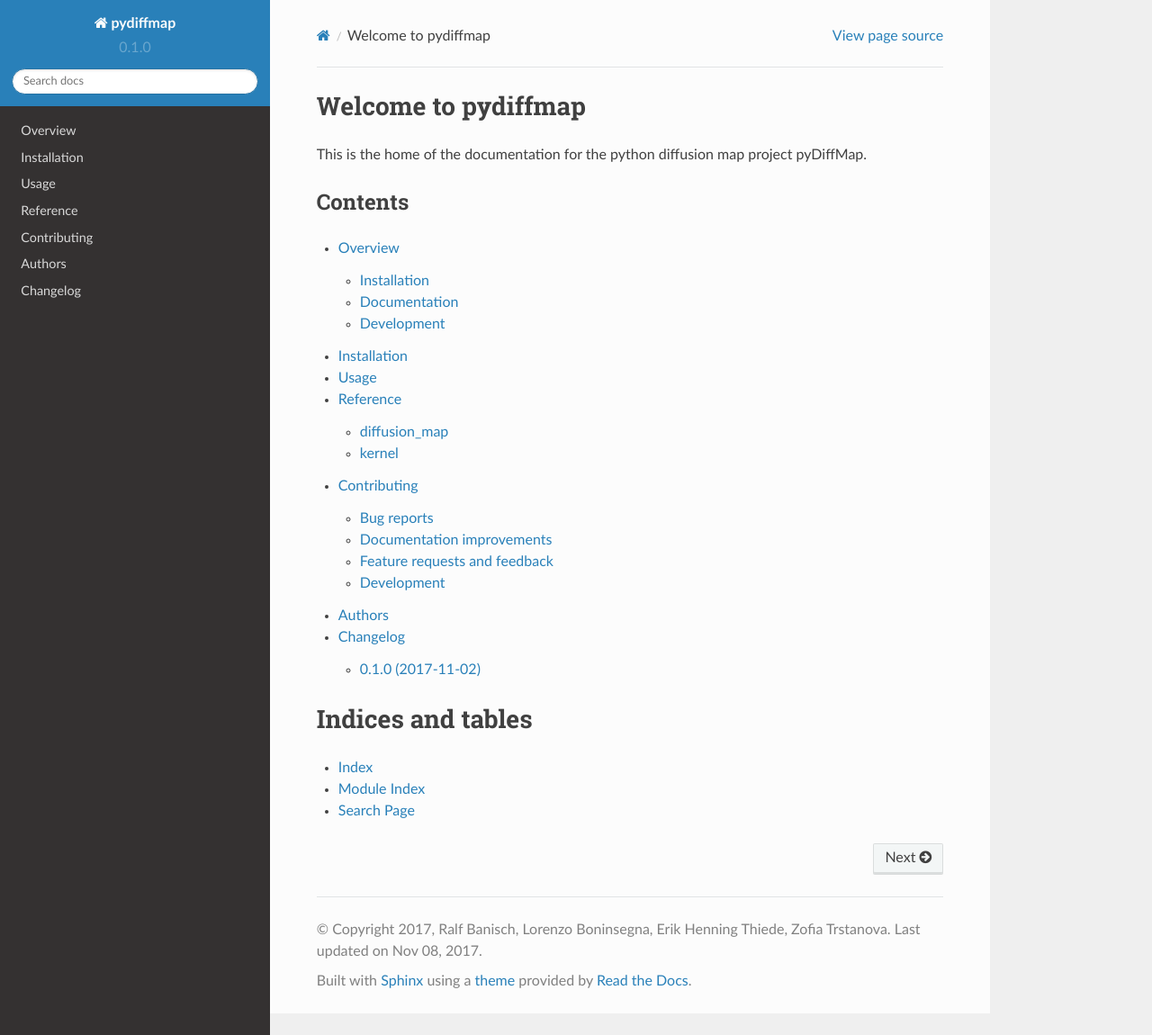
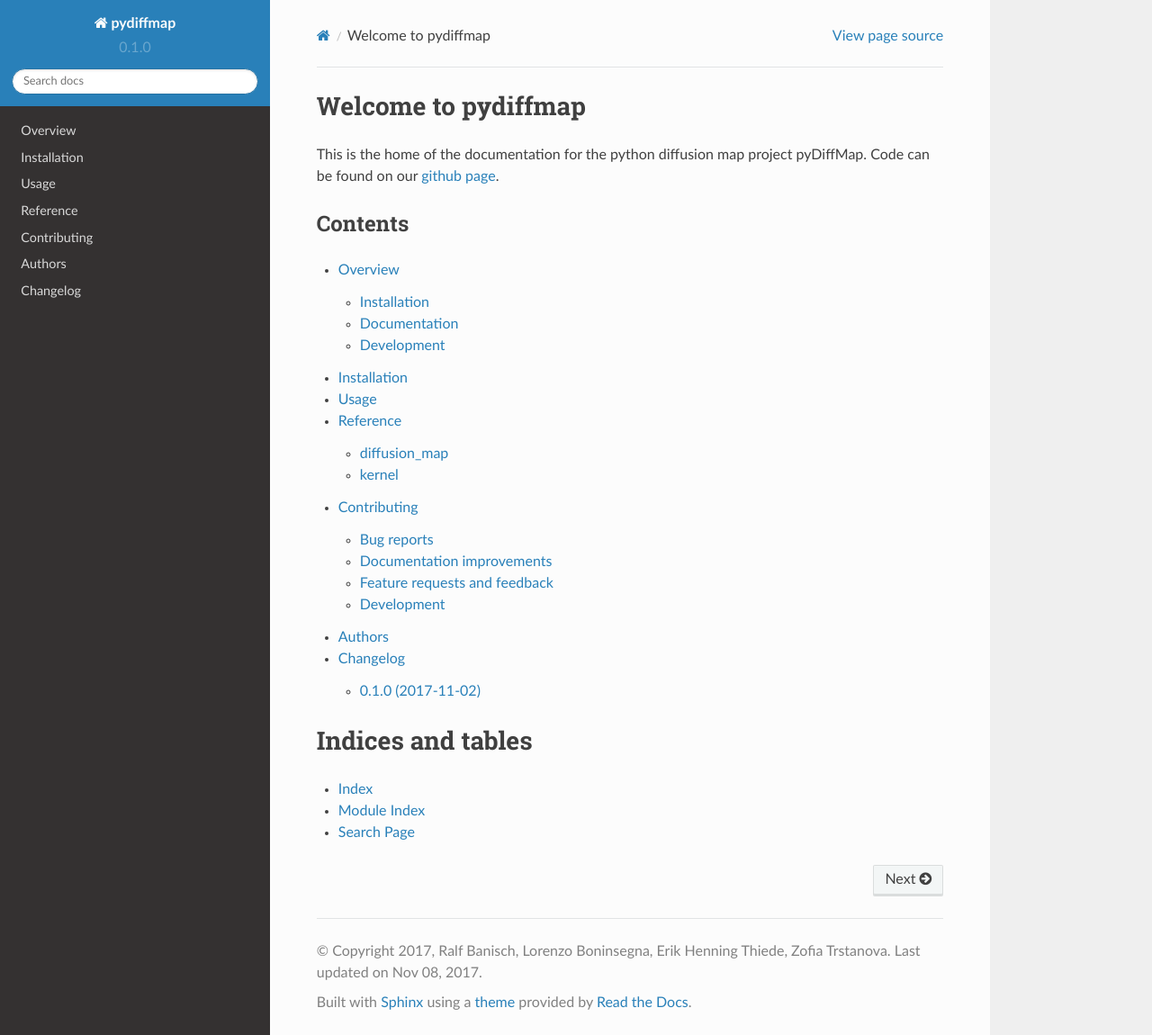
Before and after one commit to DiffusionMapsAcademics/pyDiffMap, a Sphinx documentation site: the page built from docs/index.rst, in a window 1280 px wide and 1150 px high. Shown: the whole window at 90% size. Built offline with Sphinx 7.4.7 and the Read the Docs theme 2.0.0, drawn with Linux system fonts in a browser that asks for light colours.

Commit message:
DOC : added link to github on main page

```diff
--- a/docs/index.rst
+++ b/docs/index.rst
@@ -1,7 +1,13 @@
 Welcome to pydiffmap
 ====================
 
-This is the home of the documentation for the python diffusion map project pyDiffMap.
+This is the home of the documentation for the python diffusion map project pyDiffMap.  Code can be found on our `github page`__.
+
+.. _github: https://github.com/DiffusionMapsAcademics/pyDiffMap/
+
+__ github_
+
+
 
 
 ========
```
